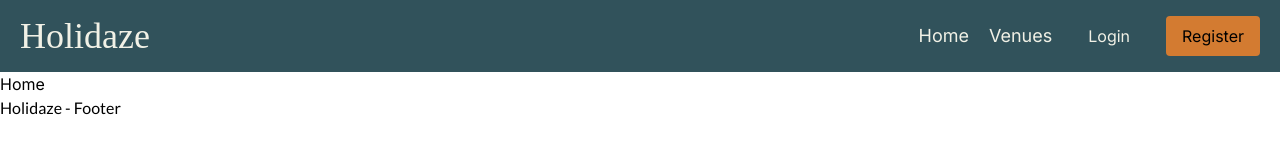
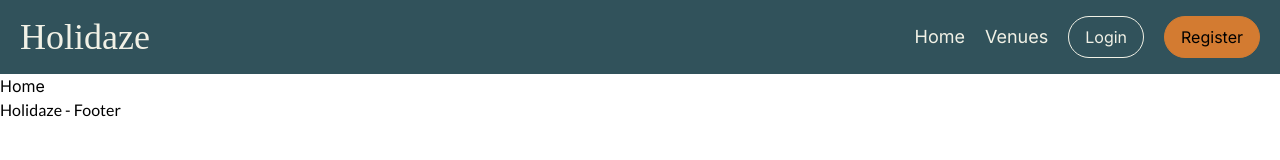
Before and after one commit to karlwoien/project-exam-2, a React (Vite) app: page / in a window 1280 px wide. Shown: the top 160 px of the page. Built offline with nearby package versions, Linux system fonts and the light colour scheme; a web font is replaced by a local one.

Commit message:
Update index.jsx

```diff
--- a/src/components/LinkButton/index.jsx
+++ b/src/components/LinkButton/index.jsx
@@ -1,11 +1,12 @@
 import { Link } from "react-router-dom";
 
 export default function LinkButton({ to, label, variant = "primary", className = "", ...props }) {
-    const baseClass = "inline-block text-center py-2 px-4 rounded transition duration-300";
+    const baseClass = "inline-block text-center text-base py-2 px-4 rounded-full transition duration-400";
     const variantClass = {
-        primary: "bg-bg-primary text-bg-muted hover:bg-bg-highlight",
+        primary: "bg-bg-primary text-white hover:bg-bg-highlight",
         accent: "bg-bg-accent text-black hover:bg-bg-primary",
-        highlight: "bg-bg-highlight text-black hover:bg-bg-primary",
+        highlight: "bg-bg-highlight text-black border border-bg-highlight hover:bg-transparent hover:text-bg-muted",
+        muted: "bg-transparent text-bg-muted border border-bg-muted hover:bg-bg-muted hover:text-black",
     };
 
     return (
```
